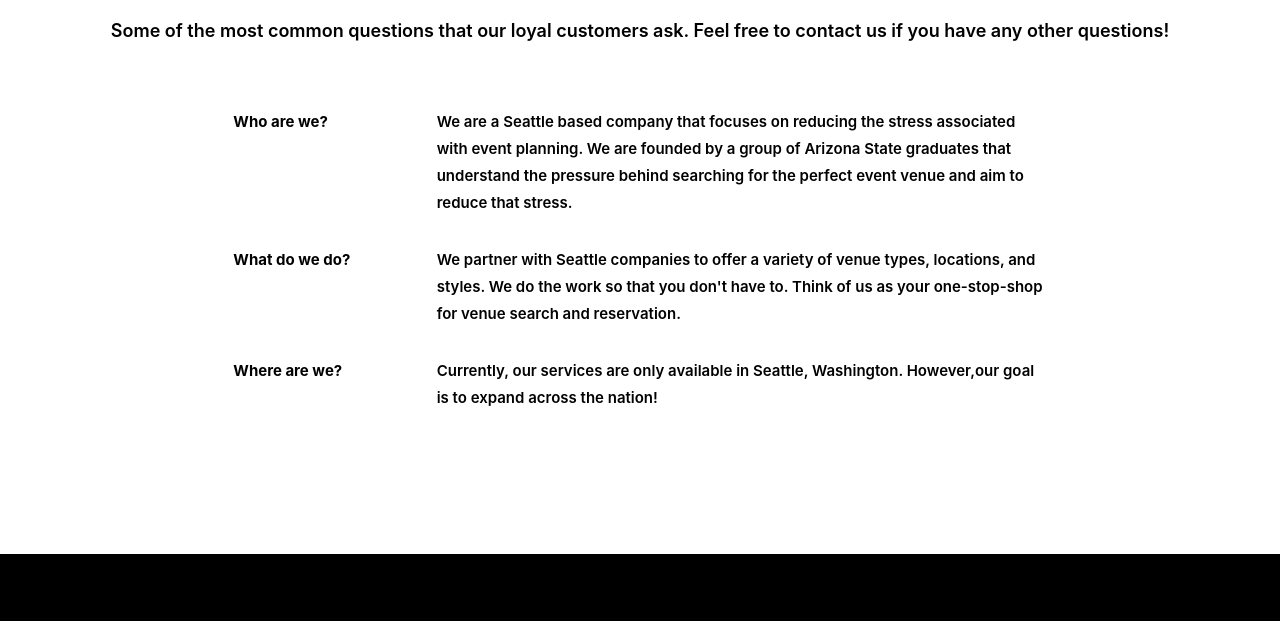
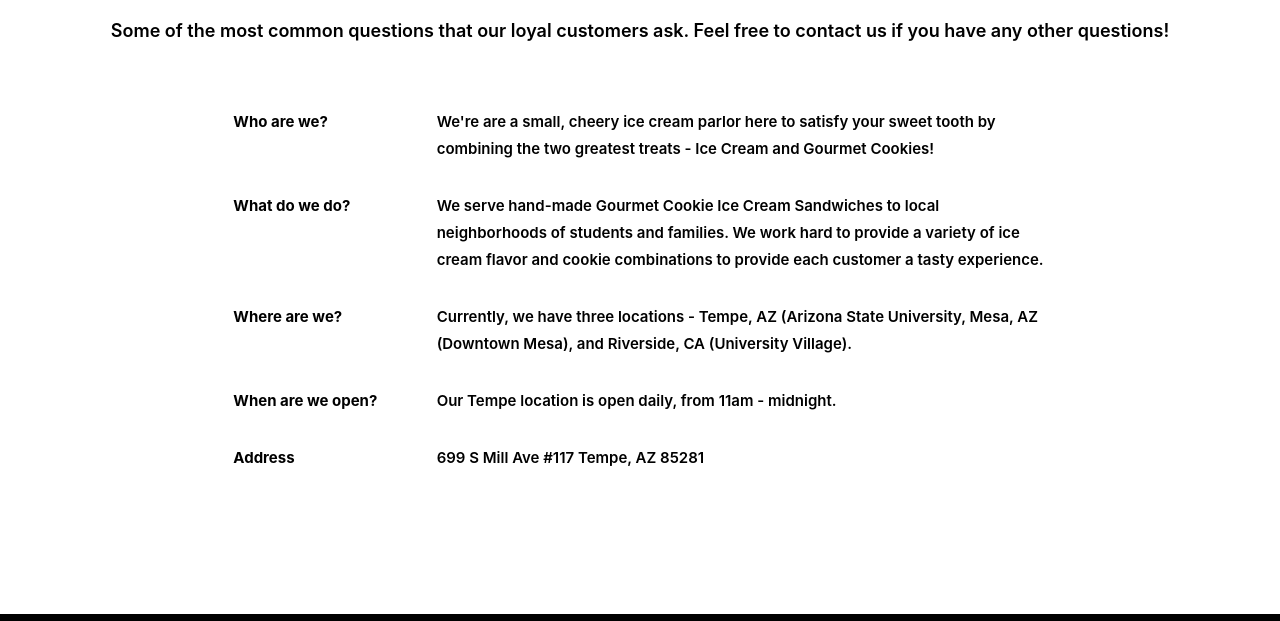
Before and after one commit to cafitzp1/TeamProject, a plain HTML site: page public/about-page.html in a window 1280 px wide. Shown: the part 2503-3124 px from the top of the page. Drawn offline with nearby package versions, Linux system fonts and the light colour scheme.

Commit message:
updating our readme and cleaning code

```diff
--- a/public/about-page.html
+++ b/public/about-page.html
@@ -94,19 +94,31 @@
       <div class="w3-row">
         <div class="w3-col s0 m1 l2">&nbsp;</div>
         <div class="w3-col s3 m2 l2 w3-left-align"><p><strong>Who are we?</strong></p></div>
-        <div class="w3-col s9 m8 l6 w3-left-align"><p>We are a Seattle based company that focuses on reducing the stress associated with event planning. We are founded by a group of Arizona State graduates that understand the pressure behind searching for the perfect event venue and aim to reduce that stress.</p></div>
+        <div class="w3-col s9 m8 l6 w3-left-align"><p>We're are a small, cheery ice cream parlor here to satisfy your sweet tooth by combining the two greatest treats - Ice Cream and Gourmet Cookies!</p></div>
         <div class="w3-col s0 m1 l0">&nbsp;</div>
       </div>
       <div class="w3-row">
         <div class="w3-col s0 m1 l2">&nbsp;</div>
         <div class="w3-col s3 m2 l2 w3-left-align"><p><strong>What do we do?</strong></p></div>
-        <div class="w3-col s9 m8 l6 w3-left-align"><p>We partner with Seattle companies to offer a variety of venue types, locations, and styles. We do the work so that you don't have to. Think of us as your one-stop-shop for venue search and reservation.</p></div>
+        <div class="w3-col s9 m8 l6 w3-left-align"><p>We serve hand-made Gourmet Cookie Ice Cream Sandwiches to local neighborhoods of students and families. We work hard to provide a variety of ice cream flavor and cookie combinations to provide each customer a tasty experience.</p></div>
         <div class="w3-col s0 m1 l0">&nbsp;</div>
       </div>
       <div class="w3-row">
         <div class="w3-col s0 m1 l2">&nbsp;</div>
         <div class="w3-col s3 m2 l2 w3-left-align"><p><strong>Where are we?</strong></p></div>
-        <div class="w3-col s9 m8 l6 w3-left-align"><p>Currently, our services are only available in Seattle, Washington. However,our goal is to expand across the nation!</p></div>
+        <div class="w3-col s9 m8 l6 w3-left-align"><p>Currently, we have three locations - Tempe, AZ (Arizona State University, Mesa, AZ (Downtown Mesa), and Riverside, CA (University Village).</p></div>
+        <div class="w3-col s0 m1 l0">&nbsp;</div>
+      </div>
+      <div class="w3-row">
+        <div class="w3-col s0 m1 l2">&nbsp;</div>
+        <div class="w3-col s3 m2 l2 w3-left-align"><p><strong>When are we open?</strong></p></div>
+        <div class="w3-col s9 m8 l6 w3-left-align"><p>Our Tempe location is open daily, from 11am - midnight.</p></div>
+        <div class="w3-col s0 m1 l0">&nbsp;</div>
+      </div>
+      <div class="w3-row">
+        <div class="w3-col s0 m1 l2">&nbsp;</div>
+        <div class="w3-col s3 m2 l2 w3-left-align"><p><strong>Address</strong></p></div>
+        <div class="w3-col s9 m8 l6 w3-left-align"><p>699 S Mill Ave #117 Tempe, AZ 85281</p></div>
         <div class="w3-col s0 m1 l0">&nbsp;</div>
       </div>
     </div>
```
Also changed, not shown: README.md, 1 other file.
